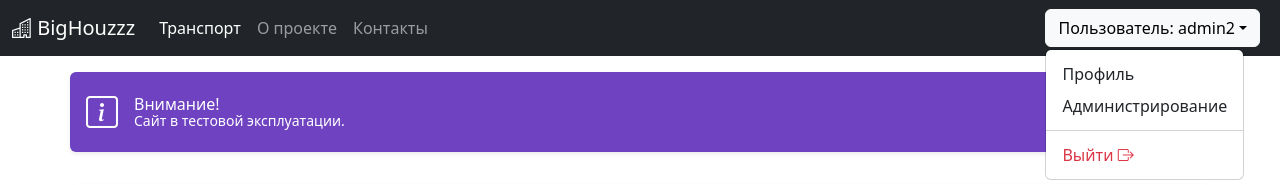
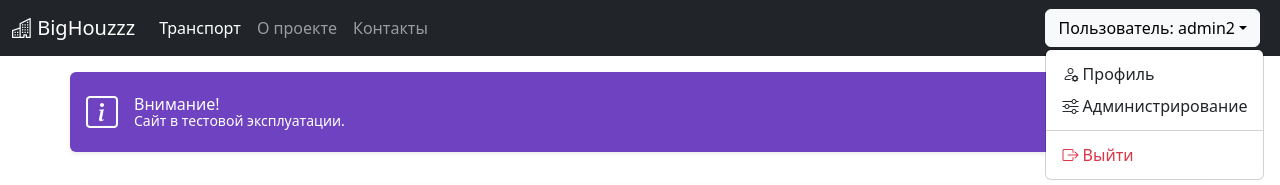
Before and after one commit to botalov-pro/BigHouzzz, a Django app: page /cars/ in a window 1280 px wide, after a click that opens the changed part. Shown: the top 185 px of the page. Run offline with Django 4.2, Linux system fonts and the light colour scheme; a user stored in the database is signed in; data that the repository does not hold is empty; parts of the project's set-up code (start-up, migrations or seed data) failed here and were passed over; some libraries are stand-ins or nearby versions.

Commit message:
Add icons for drop-down menu

```diff
--- a/templates/includes/header.html
+++ b/templates/includes/header.html
@@ -44,12 +44,12 @@
                                 <div class="dropdown">
                                     <a class="btn btn-outline-light me-md-2 dropdown-toggle" role="button" id="dropdownUserMenuButton" data-bs-toggle="dropdown" aria-expanded="false">Пользователь: {{ user.username }}</a>
                                     <ul class="dropdown-menu" aria-labelledby="dropdownUserMenuButton">
-                                        <li><a class="dropdown-item" href="{% url 'profile' %}">Профиль</a></li>
+                                        <li><a class="dropdown-item" href="{% url 'profile' %}"><i class="bi bi-person-gear"></i> Профиль</a></li>
                                         {% if user.is_authenticated and user.is_superuser %}
-                                        <li><a class="dropdown-item" href="{% url 'admin:index' %}">Администрирование</a></li>
+                                        <li><a class="dropdown-item" href="{% url 'admin:index' %}"><i class="bi bi-sliders"></i> Администрирование</a></li>
                                         {% endif %}
                                         <li><hr class="dropdown-divider"></li>
-                                        <li><a class="dropdown-item link-danger" href="{% url 'users:logout' %}">Выйти <i class="bi bi-box-arrow-right"></i></a></li>
+                                        <li><a class="dropdown-item link-danger" href="{% url 'users:logout' %}"><i class="bi bi-box-arrow-right"></i> Выйти</a></li>
                                     </ul>
                                 </div>
                             {% else %}
```
